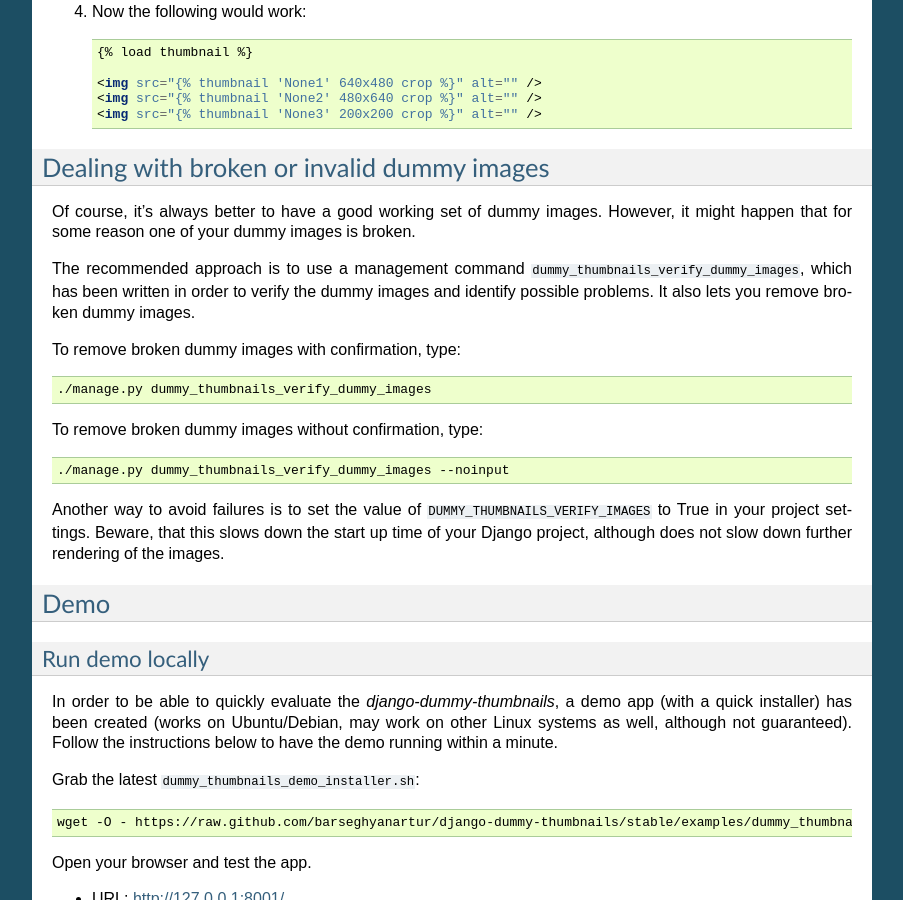
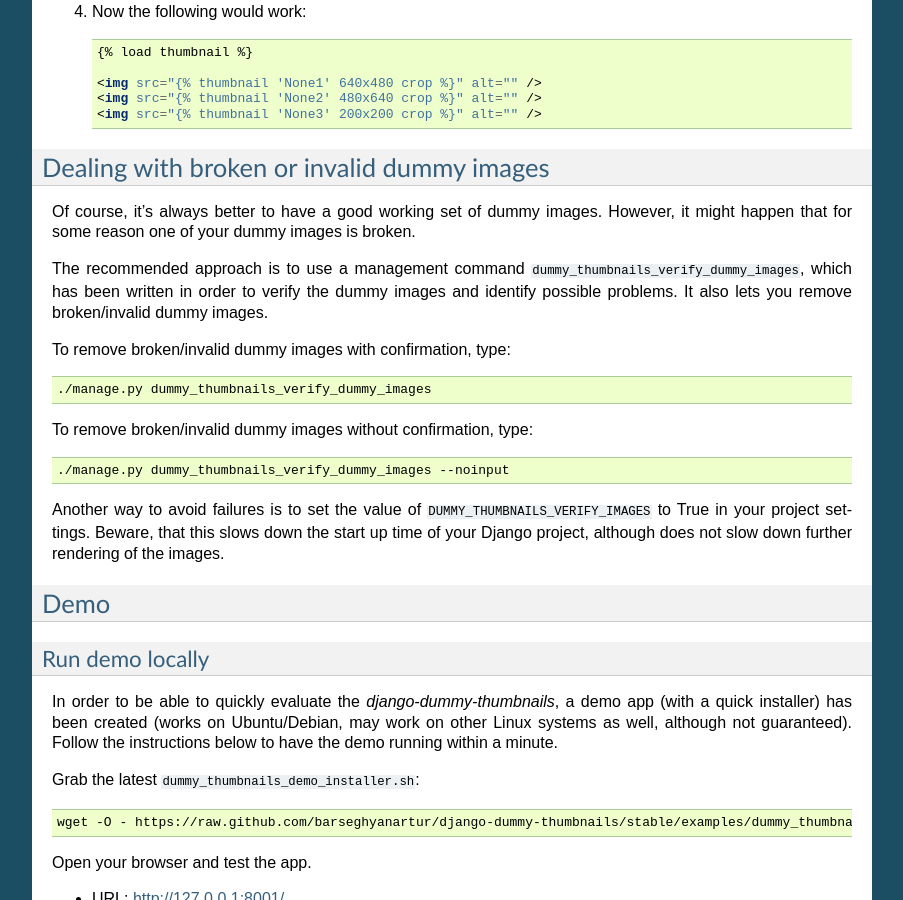
Before and after one commit to barseghyanartur/django-dummy-thumbnails, a Sphinx documentation site: the page built from docs/index.rst, in a window 1280 px wide and 900 px high, scrolled down 3385 px. Shown: the whole window, without its empty margins (198-1101 px from the left). Built offline with Sphinx 7.4.7, drawn with Linux system fonts in a browser that asks for light colours; pages that are not in the unit, such as notebooks, are missing from menus.

Commit message:
fixes in docs

```diff
--- a/README.rst
+++ b/README.rst
@@ -237,15 +237,15 @@ is broken.
 The recommended approach is to use a management command
 ``dummy_thumbnails_verify_dummy_images``, which has been written in order to
 verify the dummy images and identify possible problems. It also lets you
-remove broken dummy images.
+remove broken/invalid dummy images.
 
-To remove broken dummy images with confirmation, type:
+To remove broken/invalid dummy images with confirmation, type:
 
 .. code-block:: sh
 
     ./manage.py dummy_thumbnails_verify_dummy_images
 
-To remove broken dummy images without confirmation, type:
+To remove broken/invalid dummy images without confirmation, type:
 
 .. code-block:: sh
 
--- a/docs/index.rst
+++ b/docs/index.rst
@@ -237,15 +237,15 @@ is broken.
 The recommended approach is to use a management command
 ``dummy_thumbnails_verify_dummy_images``, which has been written in order to
 verify the dummy images and identify possible problems. It also lets you
-remove broken dummy images.
+remove broken/invalid dummy images.
 
-To remove broken dummy images with confirmation, type:
+To remove broken/invalid dummy images with confirmation, type:
 
 .. code-block:: sh
 
     ./manage.py dummy_thumbnails_verify_dummy_images
 
-To remove broken dummy images without confirmation, type:
+To remove broken/invalid dummy images without confirmation, type:
 
 .. code-block:: sh
 
```
Also changed, not shown: 1 other file.
